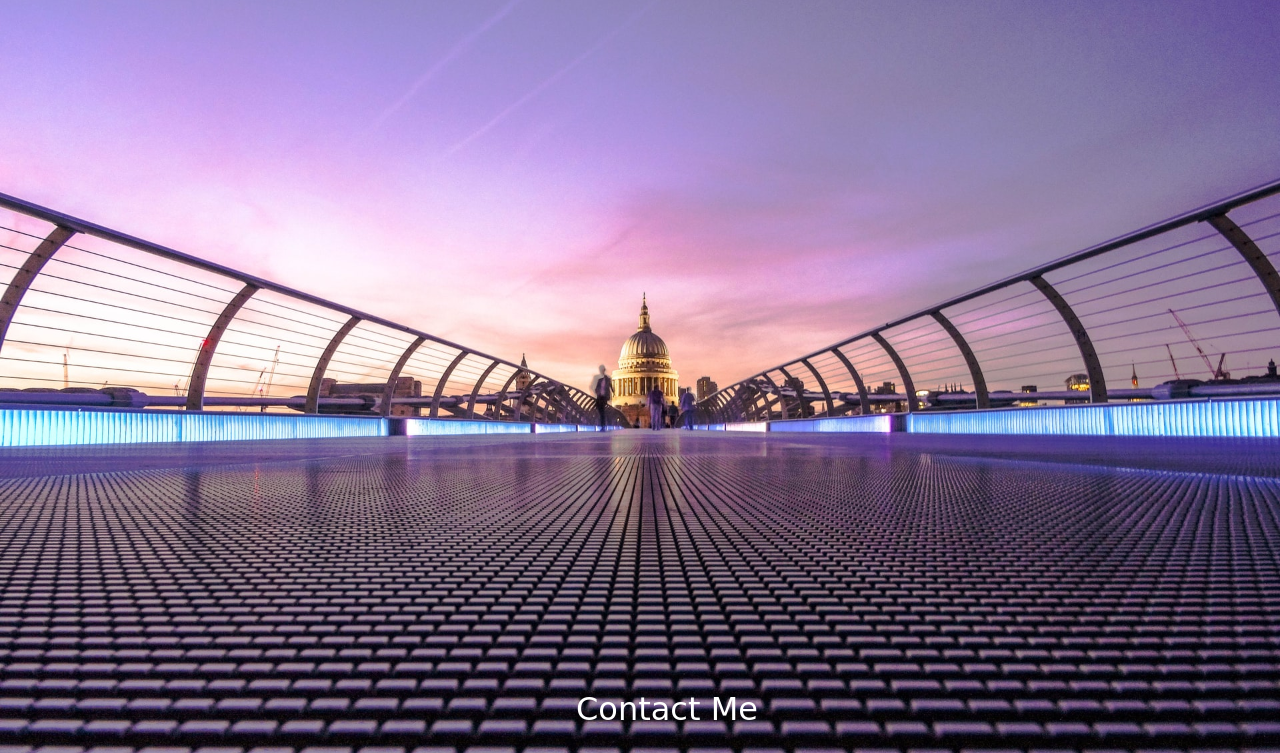
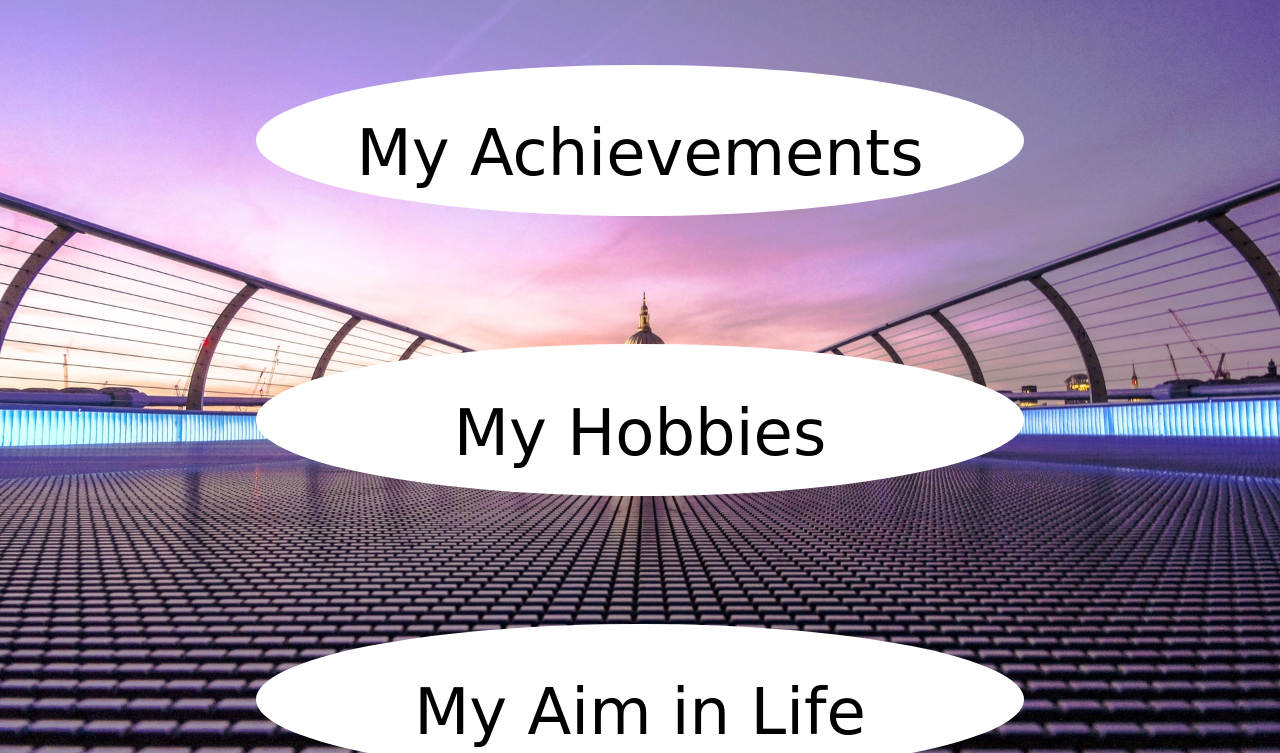
Before and after one commit to AhanaGanguly1511/cv, a plain HTML site: page index.html in a window 1280 px wide. Shown: the part 1110-1863 px from the top of the page. Drawn offline with Linux system fonts and the light colour scheme; a web font is replaced by a local one.

Commit message:
Add files via upload

```diff
--- a/index.html
+++ b/index.html
@@ -18,11 +18,14 @@
       I am a Second Year Undergrad student of <a  class="col hov" href="http://www.iitkgp.ac.in/" target="_blank">IIT Kharagpur</a>in the Department of <a  class="col hov" href="http://www.iitkgp.ac.in/department/ME" target="_blank">Mechanical Engineering.</a>
       <br>Apart from the subjects of my stream,my interests lie in <a  class="col hov" href="https://www.w3schools.com/whatis/whatis_fullstack.asp" target="_blank">Full Stack Web Development</a>,<a  class="col hov" href="https://www.w3schools.in/category/ethical-hacking/" target="_blank"> Ethical Hacking</a> and <a  class="col hov" href="https://www.hackerearth.com/getstarted-competitive-programming/" target="_blank">Competitive Programming.</a>.
     </div>
+    <div class="bar" style=" margin-top: 70%;"><a class="lin hov2" href="#My Education" target="_blank">My Education</a></div>
+    <div class="bar" style=" margin-top: 10%;"><a class="lin hov2" href="#My Achievements" target="_blank">My Achievements</a></div>
+    <div class="bar" style=" margin-top: 10%;"><a class="lin hov2" href="#My Hobbies" target="_blank">My Hobbies</a></div>
+    <div class="bar" style=" margin-top: 10%;"><a class="lin hov2" href="#My Aim in Life" target="_blank">My Aim in Life</a></div>
+    <div class="bar" style=" margin-top: 10%;"><a class="lin hov2" href="#Contact Me" target="_blank">Contact Me</a></div>
    </center>
    <center>
          <div class="bottom">
-        <a class="contact cont" href="#Contact Me" target="_blank">Contact Me</a>
-        <br>
         <a  href="https://www.facebook.com/ahana.ganguly.31521/" target="_blank"><img class="ico" src="facebook.png" alt="facebook-img"></a>
         <a href="https://www.youtube.com/channel/UCLdPF-kCIDN0pZrO1fXDAcQ" target="_blank"><img class="ico" src="youtube.png" alt="youtube-img"></a>
         <a href="mailto:ahanaganguly01@gmail.com?cc=ahanagcarmel@gmail.com" target="_blank"><img class="ico" src="gmail.png" alt="gmail-img"></a>
--- a/style.css
+++ b/style.css
@@ -20,26 +20,14 @@ background-size: cover;
 
 
 
-.contact
-{
-    color:white;
-    position: absolute;
-    top:1800px;
-    left:45%;
-    font-size: 200%;
-    text-decoration-line: none;
-}
+
 .ico
 {   margin-top: 1850px;
     height: 80px;
     width:80px;
     padding-right:5%;
 }
-.cont:hover
-{
-color: lightcoral;
-text-decoration-line: underline;
-}
+
 .intro
 {   margin: none auto auto none;
     width:60%;
@@ -71,3 +59,22 @@ text-decoration-line: underline;
     text-decoration-line:underline;
 
 }
+.bar
+{width: 60%;
+height:100px;
+background-color: white;
+border-radius: 100%;
+font-size:400%;
+font-family: 'Ruslan Display', cursive;
+padding-top:4% ;
+}
+.lin
+{
+    color:black;
+    text-decoration-line: none;
+}
+.hov2:hover
+{
+    color:#da0037;
+    text-decoration-line: underline;
+}
```
